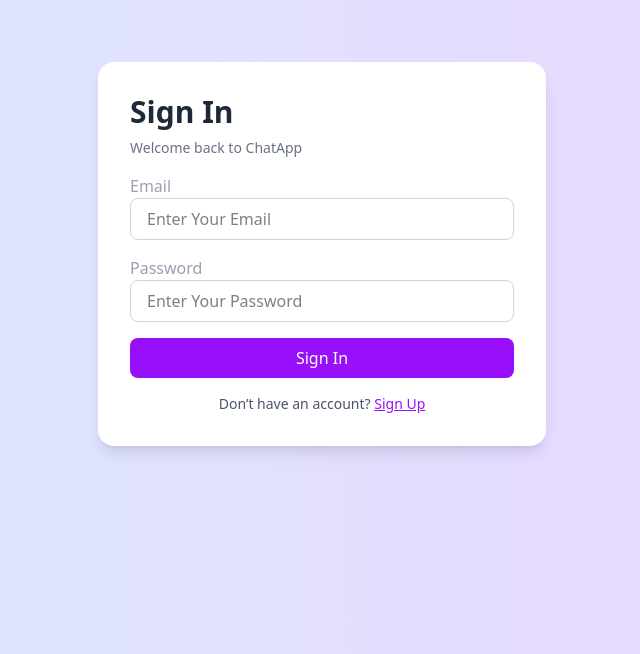
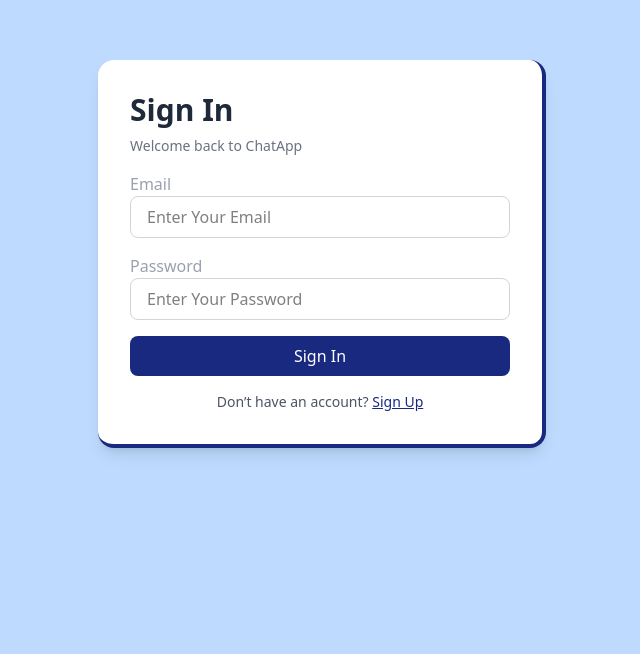
Before and after one commit to inkersal501/chat-app-frontend, a React (Vite) app: page / in a window 1280 px wide. Shown: the part 146-800 px from the top of the page, without its empty margins (318-958 px from the left). Built offline with nearby package versions, Linux system fonts and the light colour scheme; no server answers.

Commit message:
Auth page works

```diff
--- a/package.json
+++ b/package.json
@@ -10,12 +10,16 @@
     "preview": "vite preview"
   },
   "dependencies": {
+    "@reduxjs/toolkit": "^2.7.0",
     "@tailwindcss/vite": "^4.1.3",
     "animate.css": "^4.1.1",
     "axios": "^1.8.4",
     "react": "^19.0.0",
     "react-awesome-reveal": "^4.3.1",
     "react-dom": "^19.0.0",
+    "react-hook-form": "^7.55.0",
+    "react-redux": "^9.2.0",
+    "react-router-dom": "^7.5.0",
     "react-spinners": "^0.15.0",
     "react-toastify": "^11.0.5",
     "tailwindcss": "^4.1.3"
--- a/src/App.jsx
+++ b/src/App.jsx
@@ -1,11 +1,21 @@
+import { BrowserRouter, Route, Routes } from 'react-router-dom';
 import './App.css';
-import Auth from './components/Auth';
+import Index from './pages/Index';
+import Home from './pages/Home';
 
 function App() {
+
   return (
-    <div className="flex items-center justify-center min-h-screen w-full bg-gradient-to-r from-blue-100 to-purple-200 px-4">
-      <Auth />
-    </div>
+    <>
+    <BrowserRouter>
+      <Routes>
+
+        <Route path='/' element={<Index />} />
+        <Route path='/home' element={<Home />} />
+
+      </Routes>
+    </BrowserRouter>
+    </>
   );
 }
 
--- a/src/components/Auth.jsx
+++ b/src/components/Auth.jsx
@@ -1,30 +1,37 @@
-import React, { useState } from 'react';
-import { Fade } from 'react-awesome-reveal';
+import React, { useEffect, useState } from 'react';
 import auth from "../js/auth";
 import { ClipLoader } from 'react-spinners';
+import { useDispatch } from "react-redux";
+import { login } from "../redux/authSlice";
+import { useNavigate } from 'react-router-dom';
+import { useForm } from 'react-hook-form';
 
 const Auth = () => {
   const [isLogin, setIsLogin] = useState(true);
-  const [formData, setFormData] = useState({ username: "", email: "", password: "" });
   const [loading, setLoading] = useState(false);
 
-  const updateFormData = (e) => {
-    setFormData({ ...formData, [e.target.id]: e.target.value });
-  }
+  const { register, handleSubmit, reset, formState: { errors } } = useForm();
 
-  const formSubmit = async (e) => {
-    e.preventDefault();
+  const dispatch = useDispatch();
+  const navigate = useNavigate();
+
+  const onSubmit  = async (data) => {
+
     setLoading(true);
 
     try {
       if (isLogin) {
-        await auth.signIn(formData);
+        const token = await auth.signIn(data);
+        if (token) {
+          dispatch(login({ token }));
+          navigate("/home");
+        }
       } else {
-        await auth.signUp(formData);
+        const signUp = await auth.signUp(data);
+        if (signUp) {
           setIsLogin(true);
         }
-
-      setFormData({ username: "", email: "", password: "" });
+      }
     } catch (err) {
       console.error(err);
     }
@@ -32,14 +39,19 @@ const Auth = () => {
     setLoading(false);
   }
 
+  useEffect(() => {
+    reset({ username: "", email: "", password: "" });
+    //eslint-disable-next-line
+  }, [isLogin]);
+
   return (
     <div className="w-full">
-      <Fade direction="up" triggerOnce>
-        <div className="bg-white p-8 rounded-2xl shadow-lg w-full max-w-md mx-auto relative">
+
+        <div className="bg-white p-8 rounded-2xl shadow-lg w-full max-w-md mx-auto relative border-e-4 border-b-4 border-[#1A2980]">
 
           {loading && (
             <div className="absolute inset-0 bg-opacity-50 backdrop-blur-[1.5px] flex items-center justify-center z-50 rounded-2xl">
-              <ClipLoader color="#7C3AED" size={50} />
+              <ClipLoader color="#1A2980" size={50} />
             </div>
           )}
 
@@ -52,50 +64,67 @@ const Auth = () => {
             </p>
           </div>
 
-          <form className="space-y-4 mt-4" onSubmit={formSubmit}>
+          <form className="space-y-4 mt-4" onSubmit={handleSubmit(onSubmit)}>
             {!isLogin && (
-              <>
-                <label htmlFor="username" className="text-gray-400">
+              <div className="group focus-within:text-[#1A2980]">
+                <label htmlFor="username" className="text-gray-400 group-focus-within:text-[#1A2980]">
                   Username
                 </label>
                 <input
                   id="username"
                   type="text"
                   placeholder="Enter Your Username"
-                  onInput={updateFormData}
-                  value={formData.username}
-                  className="w-full px-4 py-2 text-black font-medium border border-zinc-300 rounded-lg focus-visible:outline-none focus-visible:border-2 focus-visible:border-purple-400"
+                  autoComplete='on'
+                  {...register("username", { required: true })}
+                  className="w-full px-4 py-2 text-black font-medium border border-zinc-300 rounded-lg focus-visible:outline-none focus-visible:border focus-visible:border-[#1A2980]"
                 />
-              </>
+                {errors.username && <p className="text-red-500 text-sm mt-1">Username is required</p>}
+              </div>
             )}
-
-            <label htmlFor="email" className="text-gray-400">
+            <div className="group focus-within:text-[#1A2980]">
+              <label htmlFor="email" className="text-gray-400 group-focus-within:text-[#1A2980]">
                 Email
               </label>
               <input
                 type="email"
                 id="email"
                 placeholder="Enter Your Email"
-              onInput={updateFormData}
-              value={formData.email}
-              className="w-full px-4 py-2 text-black font-medium border border-zinc-300 rounded-lg focus-visible:outline-none focus-visible:border-2 focus-visible:border-purple-400"
+                autoComplete='on'
+                {...register("email", { required: true })}
+                className="w-full px-4 py-2 text-black font-medium border border-zinc-300 rounded-lg focus-visible:outline-none focus-visible:border focus-visible:border-[#1A2980]"
               />
-
-            <label htmlFor="password" className="text-gray-400">
+              {errors.email && <p className="text-red-500 text-sm mt-1">Email is required</p>}
+            </div>
+            <div className="group focus-within:text-[#1A2980]">
+              <label htmlFor="password" className="text-gray-400 group-focus-within:text-[#1A2980]">
                 Password
               </label>
               <input
                 type="password"
                 id="password"
                 placeholder="Enter Your Password"
-              onInput={updateFormData}
-              value={formData.password}
-              className="w-full px-4 py-2 text-black font-medium border border-zinc-300 rounded-lg focus-visible:outline-none focus-visible:border-2 focus-visible:border-purple-400"
+                autoComplete='off'
+                {...register("password", { required: true, minLength: 8 })}
+                className="w-full px-4 py-2 text-black font-medium border border-zinc-300 rounded-lg focus-visible:outline-none focus-visible:border focus-visible:border-[#1A2980]"
               />
-
+              {errors.password && (
+              <p className="text-red-500 text-sm mt-1">
+                Password must be at least 8 characters
+              </p>
+            )}
+            </div>
+            {/* <button
+              type="submit"
+              className="w-full bg-[#1A2980] text-white font-medium py-2 rounded-lg hover:bg-[#26D0CE] transition duration-300 cursor-pointer"
+            >
+              {isLogin ? 'Sign In' : 'Sign Up'}
+            </button> */}
             <button
               type="submit"
-              className="w-full bg-purple-600 text-white font-medium py-2 rounded-lg hover:bg-purple-700 transition duration-300 cursor-pointer"
+              disabled={loading}
+              className={`w-full text-white font-medium py-2 rounded-lg transition duration-300 cursor-pointer ${
+                loading ? 'bg-gray-400 cursor-not-allowed' : 'bg-[#1A2980] hover:bg-[#26D0CE]'
+              }`}
             >
               {isLogin ? 'Sign In' : 'Sign Up'}
             </button>
@@ -107,7 +136,7 @@ const Auth = () => {
                 Don’t have an account?{' '}
                 <button
                   onClick={() => setIsLogin(false)}
-                  className="text-purple-600 hover:underline font-medium cursor-pointer underline"
+                  className="text-[#1A2980] hover:underline font-medium cursor-pointer underline"
                 >
                   Sign Up
                 </button>
@@ -117,15 +146,15 @@ const Auth = () => {
                 Already have an account?{' '}
                 <button
                   onClick={() => setIsLogin(true)}
-                  className="text-purple-600 hover:underline font-medium cursor-pointer underline"
+                  className="text-[#1A2980] hover:underline font-medium cursor-pointer underline"
                 >
                   Sign In
                 </button>
               </>
             )}
           </div>
+
         </div>
-      </Fade>
     </div>
   );
 };
--- a/src/js/auth.js
+++ b/src/js/auth.js
@@ -1,12 +1,13 @@
 import axios from "axios";
 import apiEndpoint from "./config";
 import { toast } from "react-toastify";
+
 const signIn = async (req)=>{
     try {
         const result = await axios.post(`${apiEndpoint}/user/signin`, {email: req.email, password: req.password});
         if(result.status === 200){
             toast.success(result.data.msg);
-            return true;
+            return result.data.token;
         }
     } catch (error) {
         toast.error(error.response.data.msg);
--- a/src/main.jsx
+++ b/src/main.jsx
@@ -3,10 +3,14 @@ import { createRoot } from 'react-dom/client'
 import './index.css'
 import App from './App.jsx'
 import { ToastContainer } from 'react-toastify';
+import store from "./redux/store";
+import { Provider } from "react-redux";
 
 createRoot(document.getElementById('root')).render(
   <StrictMode>
     <ToastContainer position="top-center" autoClose={3000} />
-    <App />
+    <Provider store={store}>
+      <App />
+    </Provider>
   </StrictMode>,
 )
--- /dev/null
+++ b/src/pages/Home.jsx
@@ -0,0 +1,18 @@
+import React from 'react';
+import { useDispatch } from 'react-redux';
+import { logout } from '../redux/authSlice';
+import { useNavigate } from 'react-router-dom';
+
+function Home() {
+    const dispatch = useDispatch();
+    const navigate = useNavigate();
+    return (
+        <div className='bg-black'>
+        <div>Home</div>
+        <a href="#" onClick={()=>{ dispatch(logout()); navigate("/")}}>Logout</a>
+        </div>
+
+    )
+}
+
+export default Home;
--- /dev/null
+++ b/src/pages/Index.jsx
@@ -0,0 +1,25 @@
+import { useNavigate } from "react-router-dom";
+import Auth from "../components/Auth";
+import { useSelector } from 'react-redux';
+import { selectUser } from '../redux/authSlice';
+import { useEffect } from "react";
+
+function Index() {
+
+  const navigate = useNavigate();
+  const user = useSelector(selectUser);
+
+  useEffect(()=>{
+    if(user)
+      navigate("/home");
+    //eslint-disable-next-line
+  }, []);
+
+  return (
+    <div className="flex items-center justify-center min-h-screen w-full bg-blue-200 px-4">
+      <Auth />
+    </div>
+  );
+}
+
+export default Index;
--- /dev/null
+++ b/src/redux/authSlice.js
@@ -0,0 +1,25 @@
+import { createSlice } from "@reduxjs/toolkit";
+
+const initialState = {
+  user: JSON.parse(localStorage.getItem("user")) || null,
+};
+
+const authSlice = createSlice({
+  name: "auth",
+  initialState,
+  reducers: {
+    login: (state, action) => {
+      state.user = action.payload;
+      localStorage.setItem("user", JSON.stringify(action.payload));
+    },
+    logout: (state) => {
+      state.user = null;
+      localStorage.removeItem("user");
+    },
+  },
+});
+
+export const selectUser = (state) => state.auth.user;
+
+export const { login, logout } = authSlice.actions;
+export default authSlice.reducer;
--- /dev/null
+++ b/src/redux/store.js
@@ -0,0 +1,10 @@
+import { configureStore } from "@reduxjs/toolkit";
+import authReducer from "./authSlice";
+
+const store = configureStore({
+  reducer: {
+    auth: authReducer,
+  },
+});
+
+export default store;
```
Also changed, not shown: 1 other file (tests, documents, lock files or other folders). Lines whose indentation alone changed are shown as unchanged.
